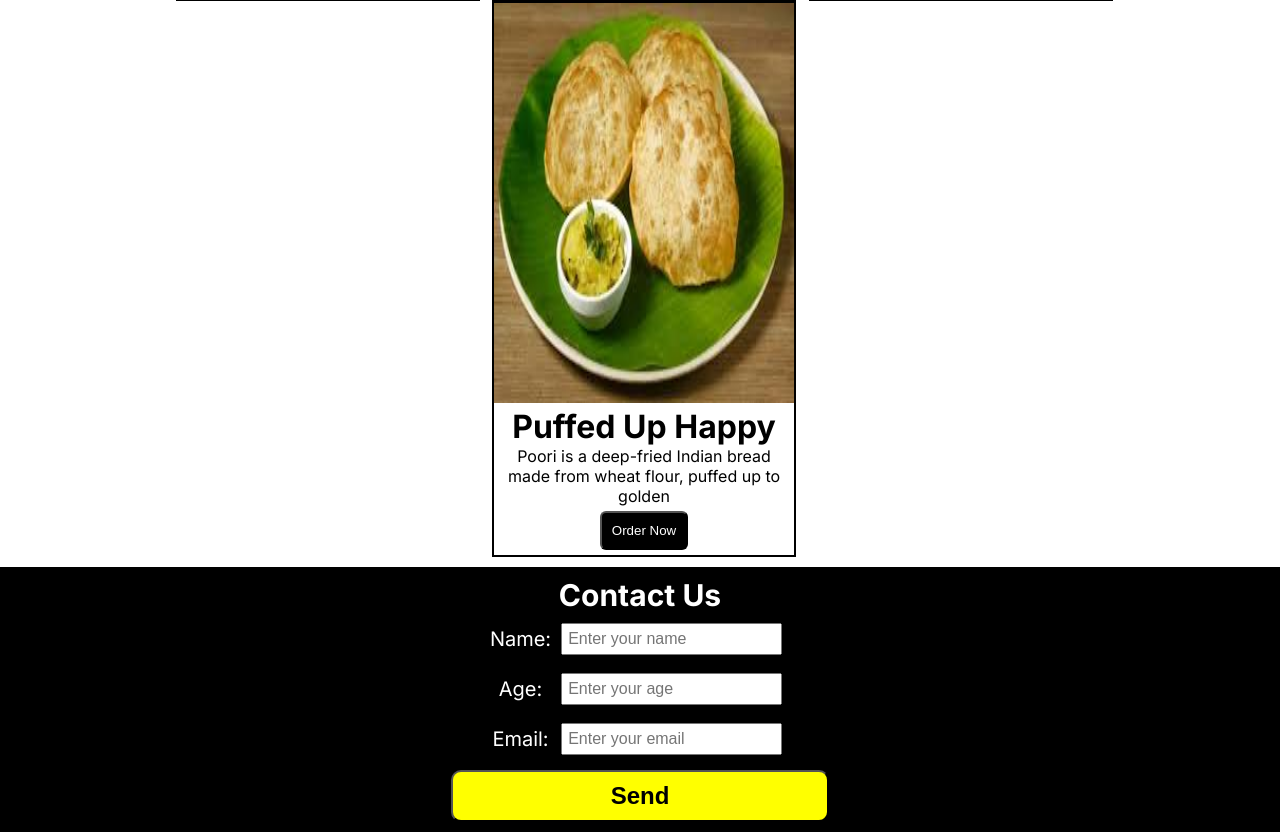
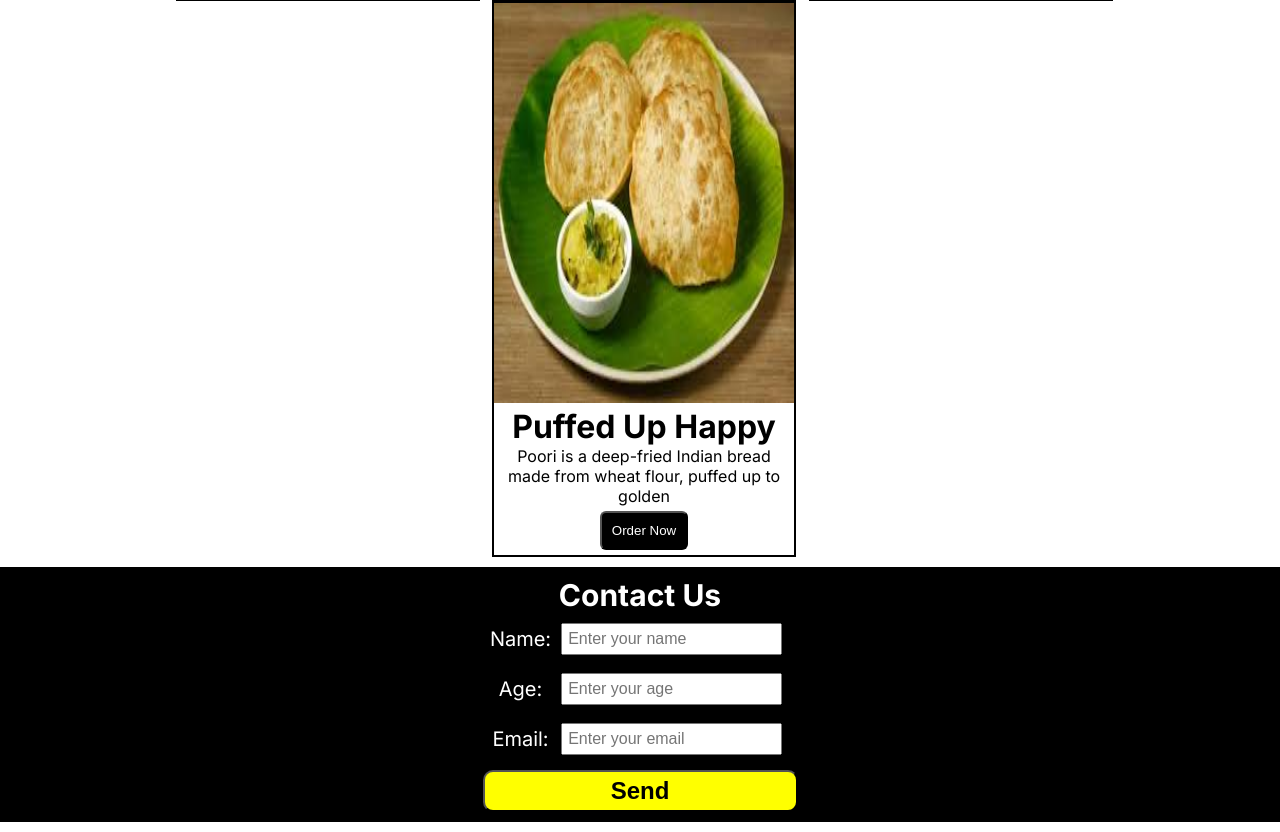
Before and after one commit to varun-varun19/Reestar-food-menus, a plain HTML site: page index.html in a window 1280 px wide. Shown: the part 644-1476 px from the top of the page. Drawn offline with Linux system fonts and the light colour scheme.

Commit message:
CSS styling made changes

```diff
--- a/style.css
+++ b/style.css
@@ -81,9 +81,9 @@ body {
 }
 
 .send-btn {
-  width: 30%;
+  width: 25%;
   background-color: yellow;
-  padding: 10px;
+  padding: 5px;
   border-radius: 10px;
   font-weight: 600;
   font-size: larger;
```
